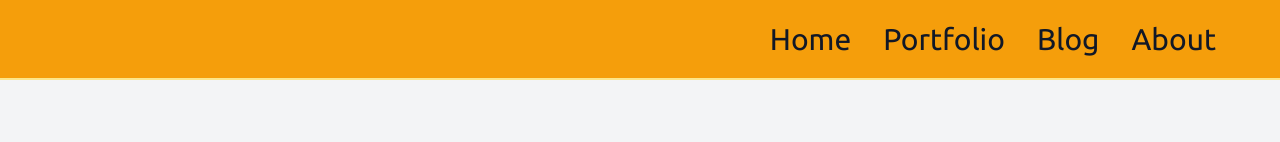
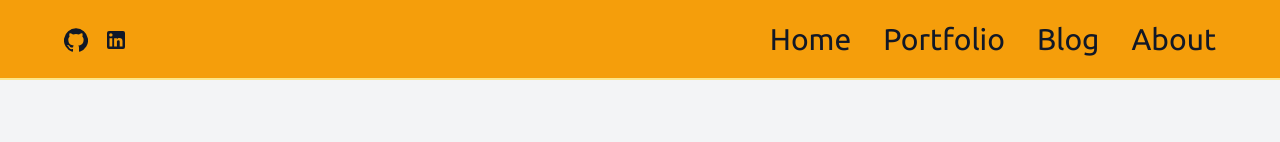
Before and after one commit to vix993/my-blog, a Next.js app: page / in a window 1280 px wide. Shown: the top 142 px of the page. Built offline with nearby package versions, Linux system fonts and the light colour scheme.

Commit message:
adding explicit size to icons

```diff
--- a/components/Header.jsx
+++ b/components/Header.jsx
@@ -36,9 +36,9 @@ export const Header = ({}) => {
     <header className="w-screen h-20 flex items-center px-8 border-b-2 border-yellow-200 bg-yellow-500">
       <nav className="flex flex-row w-full h-full">
         <ul className="flex flex-row gap-4 ml-8 items-center">
-          {/* <li>
+          <li>
             <a href="https://github.com/vix993" target="_blank">
-              <Icon component={GitHubIcon}></Icon>
+              <Icon fontSize="medium" component={GitHubIcon}></Icon>
             </a>
           </li>
           <li>
@@ -46,9 +46,9 @@ export const Header = ({}) => {
               href="https://www.linkedin.com/in/victor-nascimento-dev/"
               target="_blank"
             >
-              <Icon component={LinkedInIcon}></Icon>
+              <Icon fontSize="medium" component={LinkedInIcon}></Icon>
             </a>
-          </li> */}
+          </li>
         </ul>
           <ul className="hidden sm:flex items-center flex-row space-x-4 text-3xl md:gap-2 lg:gap-4 ml-auto mr-8">
             <li>
@@ -73,7 +73,7 @@ export const Header = ({}) => {
             </li>
           </ul>
           <div className="flex ml-auto h-full w-3/12 items-center p-2 justify-end sm:hidden">
-          <Icon className="cursor-pointer text-3xl" aria-label="toggle menu" className="flex sm:hidden" component={MenuIcon} onClick={() => toggleDrawer()}></Icon>
+          <Icon fontSize="medium" className="cursor-pointer text-3xl" aria-label="toggle menu" className="flex sm:hidden" component={MenuIcon} onClick={() => toggleDrawer()}></Icon>
           <Drawer open={drawerOpen} onClose={() => toggleDrawer()}>
           <List component="nav" className={classes.root}>
             <ListItem>
```
